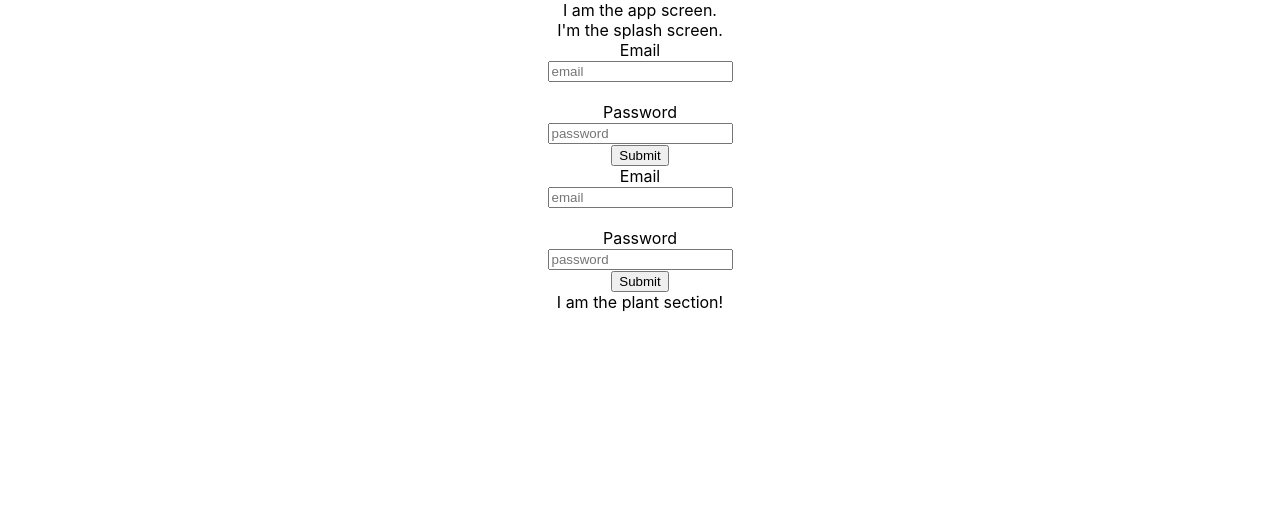
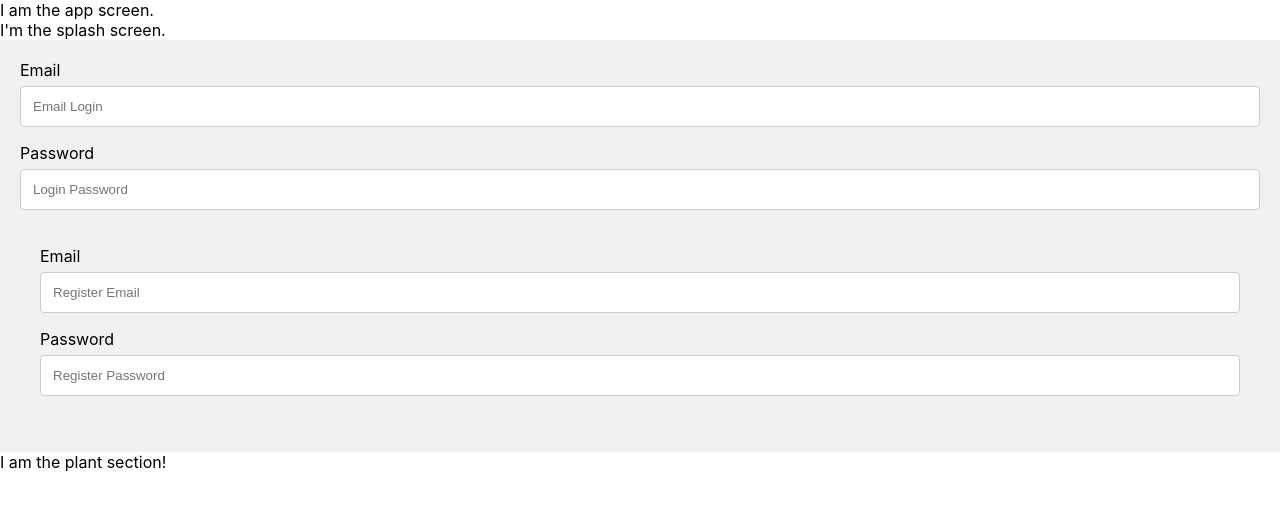
Before and after one commit to dsilverfox/GardenClient, a React (Create React App) app: page / in a window 1280 px wide. Shown: the top 510 px of the page. Built offline with nearby package versions, Linux system fonts and the light colour scheme.

Commit message:
validation added, still fails to post, still enters login in both login and password

```diff
--- a/src/App.css
+++ b/src/App.css
@@ -1,38 +1,3 @@
 .App {
-  text-align: center;
+  width: 100%;
 }
-
-.App-logo {
-  height: 40vmin;
-  pointer-events: none;
-}
-
-@media (prefers-reduced-motion: no-preference) {
-  .App-logo {
-    animation: App-logo-spin infinite 20s linear;
-  }
-}
-
-.App-header {
-  background-color: #282c34;
-  min-height: 100vh;
-  display: flex;
-  flex-direction: column;
-  align-items: center;
-  justify-content: center;
-  font-size: calc(10px + 2vmin);
-  color: white;
-}
-
-.App-link {
-  color: #61dafb;
-}
-
-@keyframes App-logo-spin {
-  from {
-    transform: rotate(0deg);
-  }
-  to {
-    transform: rotate(360deg);
-  }
-}
--- a/src/components/Splash/Auth/Auth.js
+++ b/src/components/Splash/Auth/Auth.js
@@ -9,14 +9,11 @@ const Auth = (props) => {
 
     return (
         <Container className='auth-container'>
-            <Row>
-                <Col md='6'>
-                    <Register updateToken={props.updateToken} email={email} setEmail={setEmail} password={password} setPassword={setPassword}  />
-                </Col>
-                <Col md='6' className='login-col'>
-                    <Login updateToken={props.updateToken} email={email} setEmail={setEmail} password={password} setPassword={setPassword}/>
-                </Col>
-            </Row>
+            <div className='sidenav' id controls>
+                <Login updateToken={props.updateToken} email={email} setEmail={setEmail} password={password} setPassword={setPassword} />
+
+                <Register updateToken={props.updateToken} email={email} setEmail={setEmail} password={password} setPassword={setPassword} />
+            </div>
         </Container>
     )
 }
--- a/src/components/Splash/Auth/Login/Login.js
+++ b/src/components/Splash/Auth/Login/Login.js
@@ -21,34 +21,28 @@ const Login = props => {
     return (
         <div>
             <Form onSubmit={handleSubmit}>
-                <div>
-                    <Label htmlFor="emailInput">Email</Label>
-                    <br />
+                    <Label htmlFor="emailInput">Email </Label>
+
                     <Input
                         id="emailInput"
                         type="email"
-                        placeholder="email"
+                        placeholder="Email Login"
                         onChange={(e) => props.setEmail(e.target.value)}
                         value={props.email}
                     />
-                </div>
-                <br />
-                <div>
-                    <Label htmlFor="passwordInput">Password</Label>
-                    <br />
+                    <Label htmlFor="passwordInputLogin">Password </Label>
                     <Input
-                        id="passwordInput"
+                        id="passwordInputLogin"
                         type="password"
-                        placeholder="password"
+                        placeholder="Login Password"
                         onChange={(e) => props.setPassword(e.target.value)}
                         value={props.password}
                     />
-                </div>
+                    {((props.email) && (props.password)) ? <Button type="submit">Login</Button> : <div></div>}
+
             </Form>
-            <div className="formControls">
-                <Button type="submit" onClick={handleSubmit}>Submit</Button>
             </div>
-        </div>
+
     );
 };
 
--- a/src/components/Splash/Auth/Register/Register.css
+++ b/src/components/Splash/Auth/Register/Register.css
@@ -0,0 +1,63 @@
+Form {
+    width: 100%;
+}
+
+ /* Style all input fields */
+input {
+  width: 100%;
+  padding: 12px;
+  border: 1px solid #ccc;
+  border-radius: 4px;
+  box-sizing: border-box;
+  margin-top: 6px;
+  margin-bottom: 16px;
+}
+
+/* Style the submit button */
+input[type=submit] {
+  background-color: #04AA6D;
+  color: white;
+}
+
+/* Style the container for inputs */
+.container {
+  background-color: #f1f1f1;
+  padding: 20px;
+}
+
+/* The message box is shown when the user clicks on the password field */
+#message {
+  display:none;
+  background: #f1f1f1;
+  color: #000;
+  position: relative;
+  padding: 20px;
+  margin-top: 10px;
+}
+
+#message p {
+  padding: 10px 35px;
+  font-size: 18px;
+}
+
+/* Add a green text color and a checkmark when the requirements are right */
+.valid {
+  color: green;
+}
+
+.valid:before {
+  position: relative;
+  left: -35px;
+  content: "&#10004;";
+}
+
+/* Add a red text color and an "x" icon when the requirements are wrong */
+.invalid {
+  color: red;
+}
+
+.invalid:before {
+  position: relative;
+  left: -35px;
+  content: "&#10006;";
+}
--- a/src/components/Splash/Auth/Register/Register.js
+++ b/src/components/Splash/Auth/Register/Register.js
@@ -3,6 +3,68 @@ import "./Register.css";
 import {Form, Label, Input, Button} from 'reactstrap';
 
 const Register = props => {
+
+    //Password validation code.
+    const pwdvalidate = () => {
+        var myInput = document.getElementById("psw");
+        var letter = document.getElementById("letter");
+        var capital = document.getElementById("capital");
+        var number = document.getElementById("number");
+        var length = document.getElementById("length");
+
+        // When the user clicks on the password field, show the message box
+        myInput.onfocus = function () {
+            document.getElementById("message").style.display = "block";
+        }
+
+        // When the user clicks outside of the password field, hide the message box
+        myInput.onblur = function () {
+            document.getElementById("message").style.display = "none";
+        }
+
+        // When the user starts to type something inside the password field
+        myInput.onkeyup = function () {
+            // Validate lowercase letters
+            var lowerCaseLetters = /[a-z]/g;
+            if (myInput.value.match(lowerCaseLetters)) {
+                letter.classList.remove("invalid");
+                letter.classList.add("valid");
+            } else {
+                letter.classList.remove("valid");
+                letter.classList.add("invalid");
+            }
+
+            // Validate capital letters
+            var upperCaseLetters = /[A-Z]/g;
+            if (myInput.value.match(upperCaseLetters)) {
+                capital.classList.remove("invalid");
+                capital.classList.add("valid");
+            } else {
+                capital.classList.remove("valid");
+                capital.classList.add("invalid");
+            }
+
+            // Validate numbers
+            var numbers = /[0-9]/g;
+            if (myInput.value.match(numbers)) {
+                number.classList.remove("invalid");
+                number.classList.add("valid");
+            } else {
+                number.classList.remove("valid");
+                number.classList.add("invalid");
+            }
+
+            // Validate length
+            if (myInput.value.length >= 8) {
+                length.classList.remove("invalid");
+                length.classList.add("valid");
+            } else {
+                length.classList.remove("valid");
+                length.classList.add("invalid");
+            }
+        }
+    }
+
     const handleSubmit = (event) => {
         event.preventDefault();
         fetch("http://localhost:3000/user/register", {
@@ -16,38 +78,42 @@ const Register = props => {
             .then((data) => {
                 props.updateToken(data.sessionToken);
             });
+        pwdvalidate();
     };
-
     return (
-        <div>
+        <div className="container">
             <Form onSubmit={handleSubmit}>
                 <div>
-                    <Label htmlFor="emailInput">Email</Label>
-                    <br />
+                    <Label htmlFor="emailInputRegister">Email </Label>
                     <Input
-                        id="emailInput"
+                        id="emailInputRegister"
                         type="email"
-                        placeholder="email"
+                        placeholder="Register Email"
                         onChange={(e) => props.setEmail(e.target.value)}
                         value={props.email}
                     />
-                </div>
-                <br />
-                <div>
-                    <Label htmlFor="passwordInput">Password</Label>
-                    <br />
+
+                    <Label htmlFor="passwordInputRegister">Password </Label>
                     <Input
-                        id="passwordInput"
+                        id="psw"
                         type="password"
-                        placeholder="password"
+                        placeholder="Register Password"
+                        pattern="(?=.*\d)(?=.*[a-z])(?=.*[A-Z]).{8,}"
+                        title="Must contain at least one number and one uppercase and lowercase letter, and at least 8 or more characters"
                         onChange={(e) => props.setPassword(e.target.value)}
                         value={props.password}
+                        required
                     />
                 </div>
               </Form>
-            <div className="formControls">
-                <Button type="submit">Submit</Button>
+            <div id="message">
+                <h3>Password must contain the following:</h3>
+                <p id="letter" class="invalid">A <b>lowercase</b> letter</p>
+                <p id="capital" class="invalid">A <b>capital (uppercase)</b> letter</p>
+                <p id="number" class="invalid">A <b>number</b></p>
+                <p id="length" class="invalid">Minimum <b>8 characters</b></p>
             </div>
+
         </div>
     );
 };
```
Also changed, not shown: src/components/Splash/Auth/Register/usePasswordValidation.js (added).
